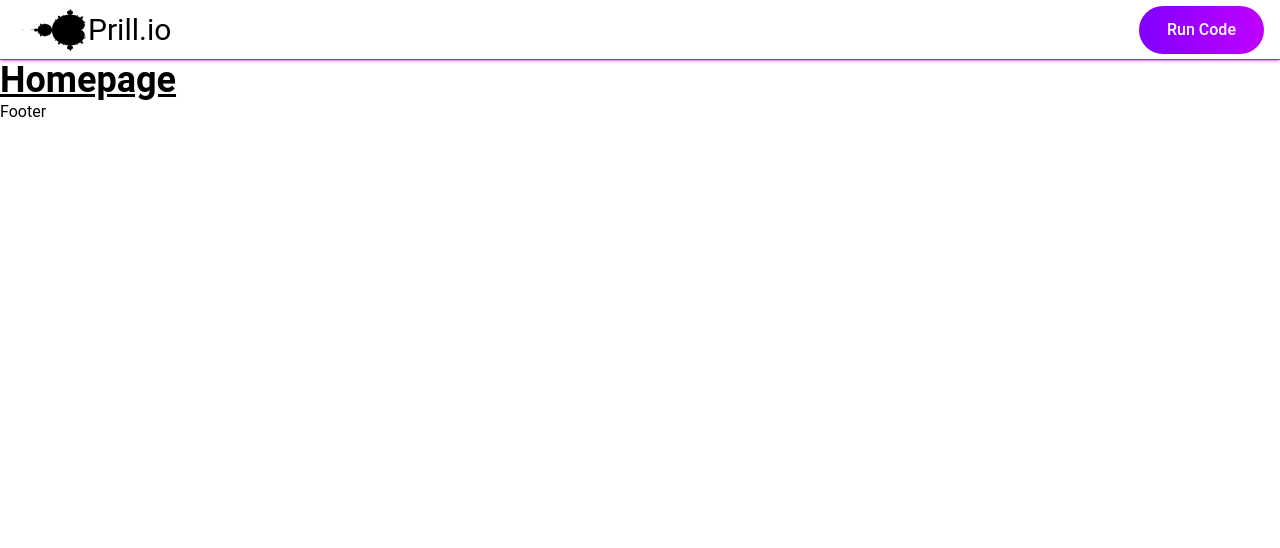
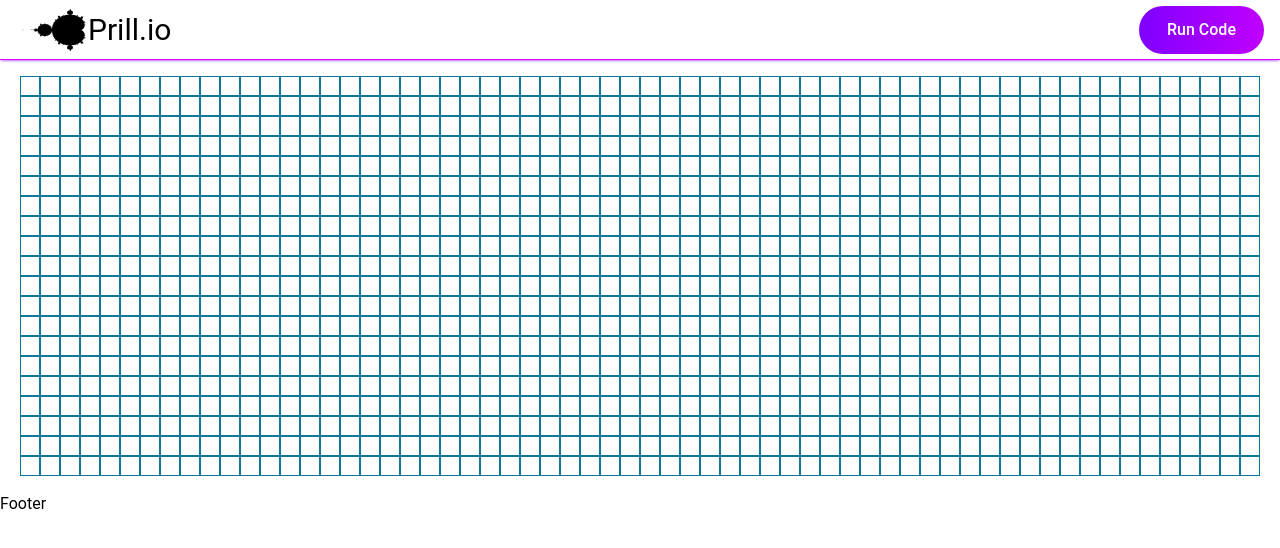
Before and after one commit to Syntax365/nextjs-prillio, a Next.js app: page / in a window 1280 px wide. Shown: the top 548 px of the page. Built offline with nearby package versions, Linux system fonts and the light colour scheme.

Commit message:
Add Grid System

```diff
--- /dev/null
+++ b/components/Body/index.js
@@ -0,0 +1,9 @@
+function Body(props) {
+  return (
+    <div className={`px-4 py-4 lg:mx-auto ${props?.className || ""}`}>
+      {props?.children}
+    </div>
+  );
+}
+
+export default Body;
--- /dev/null
+++ b/components/Matrix/Grid.js
@@ -0,0 +1,39 @@
+import React from "react";
+import Square from "./Square";
+
+const row = (width, indexRow) => {
+  let row = [];
+  for (let indexCol = 0; indexCol < width; indexCol++) {
+    row.push(
+      <Square key={`${indexRow}, ${indexCol}`} row={indexRow} col={indexCol} />,
+    );
+  }
+  return row;
+};
+
+const getGrid = (height, width) => {
+  let grid = [];
+  for (let indexRow = 0; indexRow < height; indexRow++) {
+    grid.push(
+      <tr
+        id={`${indexRow}`}
+        key={indexRow}
+        style={{ display: "flex", direction: "flex-row" }}
+      >
+        {row(width, indexRow)}
+      </tr>,
+    );
+  }
+
+  return grid;
+};
+
+function Grid({ rows, columns }) {
+  return (
+    <table>
+      <tbody>{getGrid(rows, columns)}</tbody>
+    </table>
+  );
+}
+
+export default Grid;
--- /dev/null
+++ b/components/Matrix/Square.js
@@ -0,0 +1,35 @@
+import React from "react";
+import { useState } from "react";
+
+function Square(props) {
+  const [isActive, setIsActive] = useState(false);
+
+  function onMouseEnter() {
+    setIsActive(true);
+  }
+
+  function onMouseLeave() {
+    setTimeout(() => {
+      setIsActive(false);
+    }, 250);
+  }
+
+  return (
+    <th
+      coordinates={[props.row, props.col]}
+      onMouseEnter={onMouseEnter}
+      onMouseLeave={onMouseLeave}
+      className={isActive ? "color-purple" : ""}
+      key={`${props.row}, ${props.col}`}
+      style={{
+        borderWidth: "1px",
+        borderColor: "#107896",
+        width: "20px",
+        height: "20px",
+        borderStyle: "solid",
+      }}
+    />
+  );
+}
+
+export default Square;
--- /dev/null
+++ b/components/Matrix/index.js
@@ -0,0 +1,59 @@
+import React, { useEffect, useState } from "react";
+import Grid from "./Grid";
+
+function debounce(func, wait, immediate) {
+  let timeout;
+  return function () {
+    let context = this,
+      args = arguments;
+    let later = function () {
+      timeout = null;
+      if (!immediate) func.apply(context, args);
+    };
+    let callNow = immediate && !timeout;
+    clearTimeout(timeout);
+    timeout = setTimeout(later, wait);
+    if (callNow) func.apply(context, args);
+  };
+}
+
+function Matrix(props) {
+  const className = props?.className || "";
+
+  const [demensions, setDemensions] = useState({ rows: 0, columns: 0 });
+
+  const handleVariables = () => {
+    const gridWidth = document
+      .getElementById("array-matrix")
+      .getBoundingClientRect().width;
+
+    const gridHeight = document
+      .getElementById("array-matrix")
+      .getBoundingClientRect().height;
+
+    const totalCols = Math.floor(gridWidth / 20);
+    const totalRows = Math.floor(gridHeight / 20);
+
+    setDemensions({ rows: totalRows, columns: totalCols });
+  };
+
+  const handleResize = debounce(() => {
+    handleVariables();
+  }, 200);
+
+  useEffect(() => {
+    window.addEventListener("resize", handleResize);
+    handleVariables();
+  }, []);
+
+  return (
+    <div
+      id={"array-matrix"}
+      className={`flex justify-center items-center overflow-hidden ${className}`}
+    >
+      <Grid rows={demensions.rows} columns={demensions.columns} />
+    </div>
+  );
+}
+
+export default Matrix;
--- a/pages/index.js
+++ b/pages/index.js
@@ -1,6 +1,8 @@
 import Header from "../components/Header";
 import Footer from "../components/Footer";
 import Head from "../components/Head";
+import Body from "../components/Body";
+import Matrix from "../components/Matrix";
 
 function Homepage() {
   return (
@@ -9,7 +11,9 @@ function Homepage() {
         <title>Prill.io</title>s
       </Head>
       <Header />
-      <h1 className="text-4xl font-bold underline">Homepage</h1>
+      <Body className={"flex justify-between items-center"}>
+        <Matrix className={"w-full h-[50vh]"} />
+      </Body>
       <Footer />
     </>
   );
--- a/styles/globals.css
+++ b/styles/globals.css
@@ -86,3 +86,14 @@ a {
   color: black;
   /* background-image: linear-gradient(to right, white, white, silver); */
 }
+
+.border {
+  border-radius: 16px;
+  border-style: solid;
+  border-color: var(--pink);
+  box-shadow: 0 1px 3px -1px var(--purple);
+}
+
+.color-purple {
+  background-color: var(--pink);
+}
```
Also changed, not shown: 1 other file (tests, documents, lock files or other folders).
